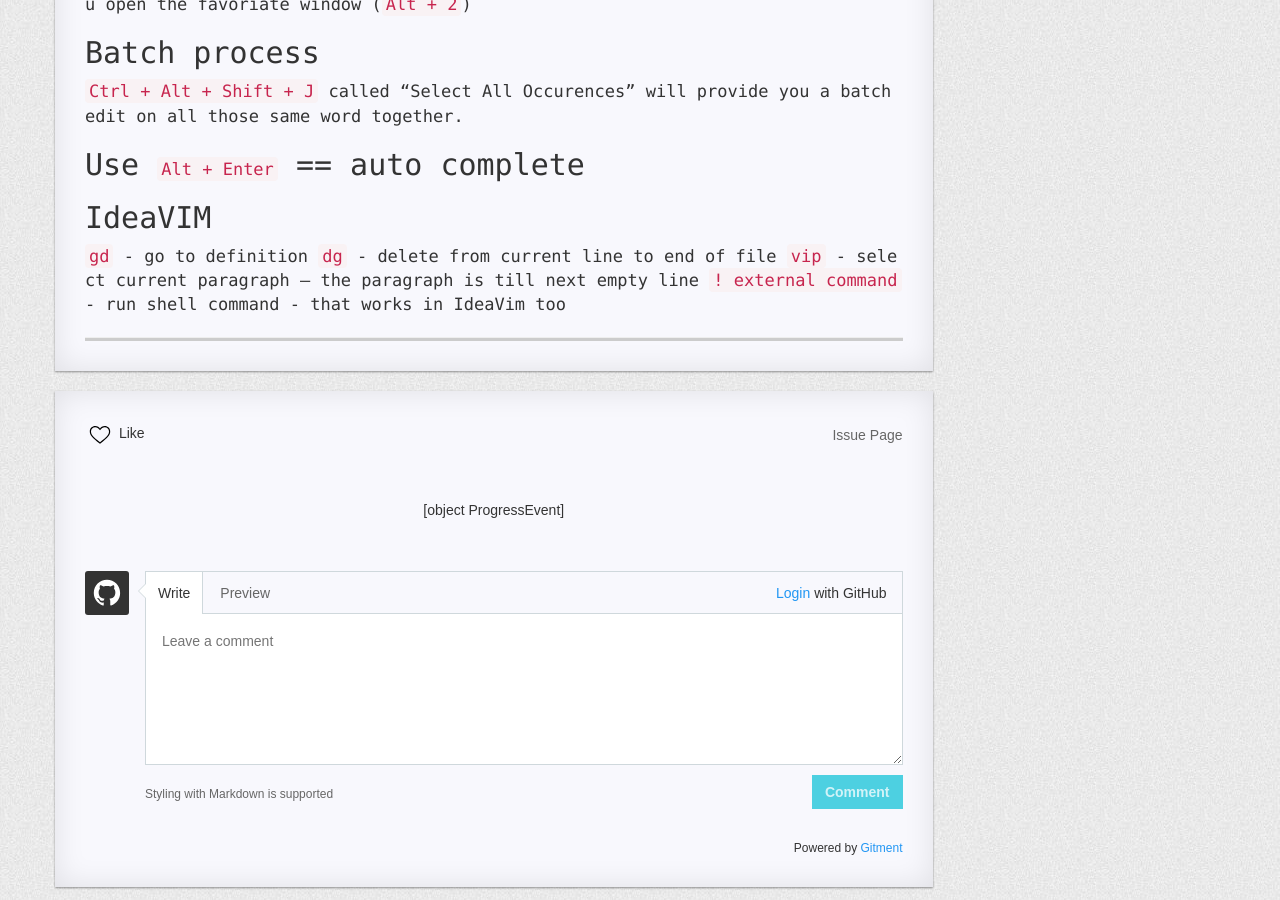
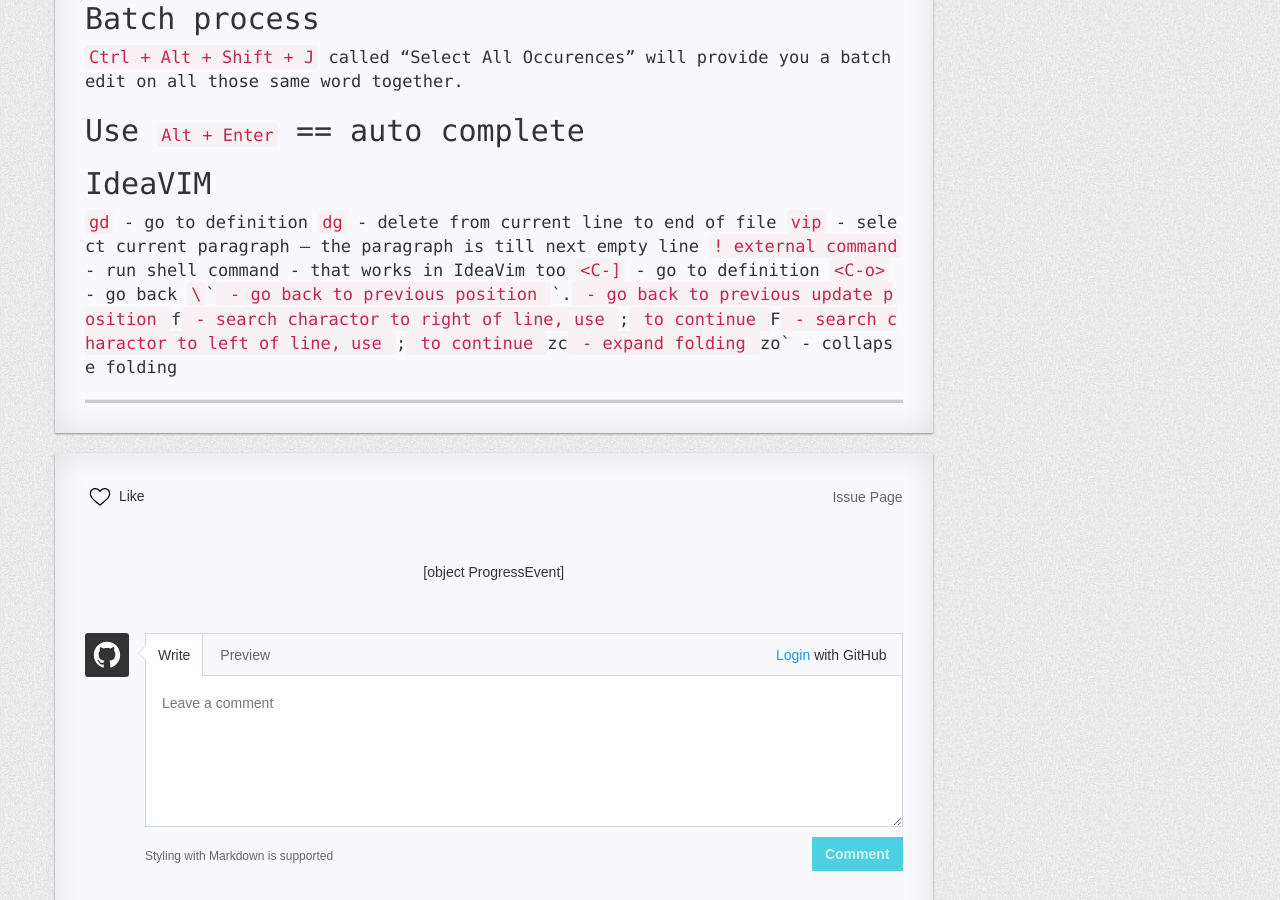
Before and after one commit to R0NGSH3N/r0ngsh3n.github.io, a Jekyll site: the page built from _posts/2020-09-23-intellij-tips.md, in a window 1280 px wide and 900 px high, scrolled down 8211 px. Built offline with Jekyll 4.4.1, drawn with Linux system fonts in a browser that asks for light colours; nearby versions of some CDN libraries; comment, search, counter and statistics services are not loaded; a style sheet for code colours, icons or effects is not loaded.

Commit message:
update article

```diff
--- a/_posts/2020-09-23-intellij-tips.md
+++ b/_posts/2020-09-23-intellij-tips.md
@@ -84,7 +84,6 @@ let cursor on the "some String" and then:
 `Ctrl + Alt + c` - extract the "some String" or variable into local constant
 
 `Ctrl + Alt + f` - extract the "some String" or variable into class member variable (name = "some String")
-
 `Ctrl + Alt + p` - extract the "some String" or variable into this method input parameter (name = "some String")
 
 `Ctrl + Alt + m` - extract the "some String" or variable or lines of code into method
@@ -146,3 +145,11 @@ You can save your java file into favorite -- just like same as Chrome browser.
 `dg` - delete from current line to end of file
 `vip` - select current paragraph -- the paragraph is till next empty line
 `! external command` - run shell command - that works in IdeaVim too
+`<C-]` - go to definition
+`<C-o>` - go back
+`\`\`` - go back to previous position
+`\`\.` - go back to previous update position
+`f` - search charactor to right of line, use `;` to continue
+`F` - search charactor to left of line, use `;` to continue
+`zc` - expand folding
+`zo` - collapse folding
```
Also changed, not shown: _posts/2014-01-15-vim-daily-practice.md (+2 -0 lines).
